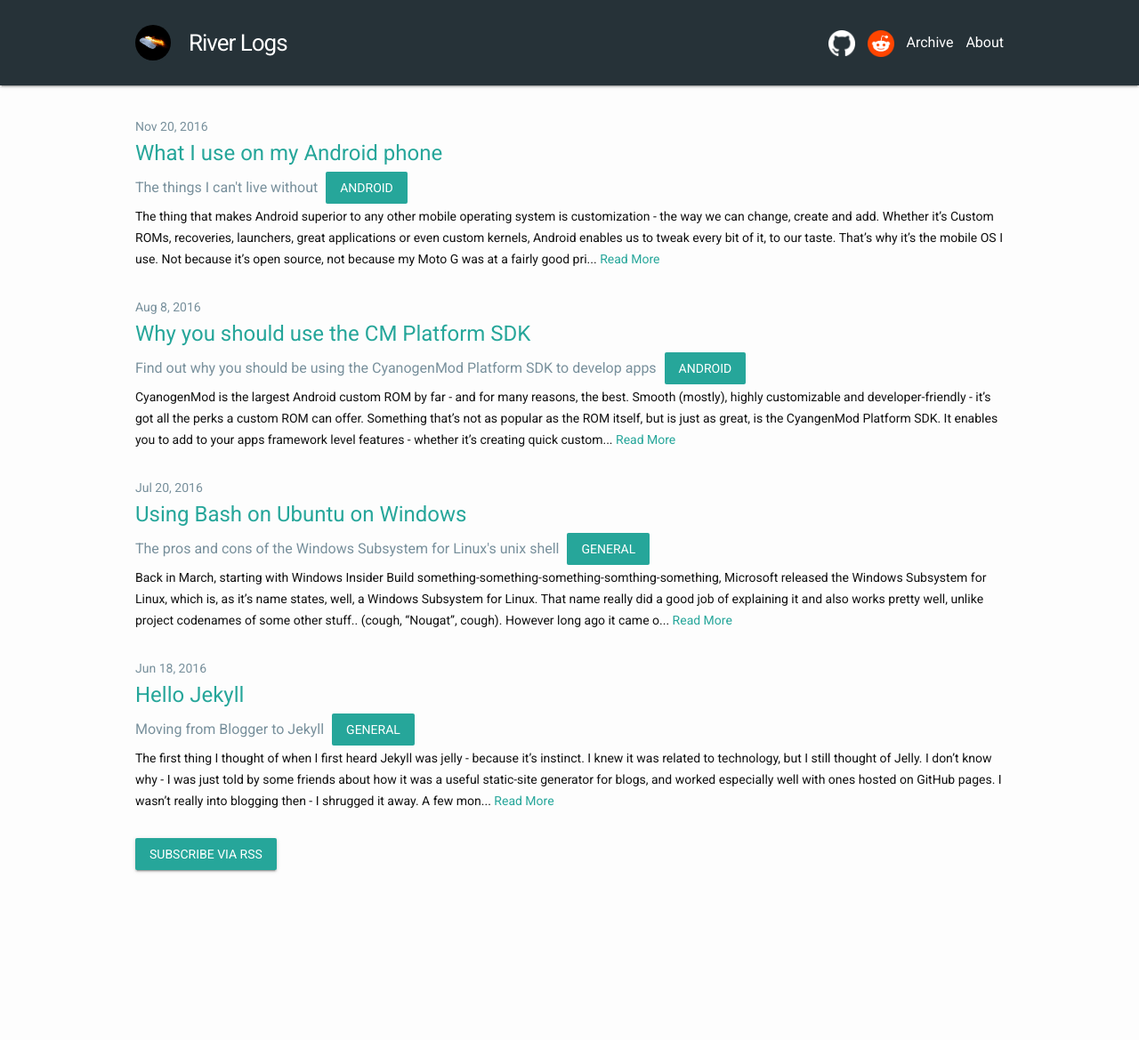
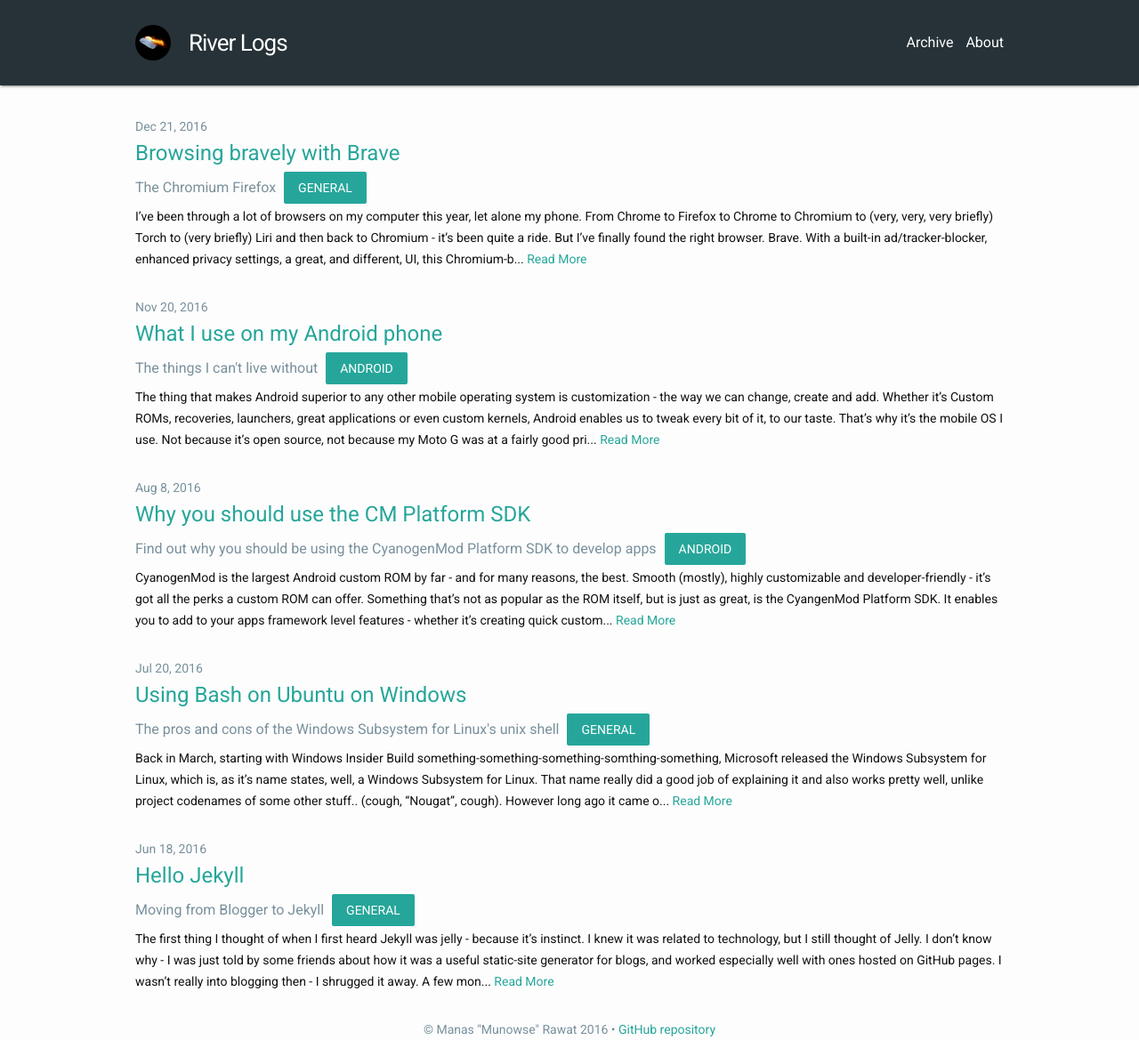
Before and after one commit to manasrawat/manasrawat.github.io, a Jekyll site: the page built from index.html, in a window 1280 px wide and 1169 px high. Shown: the whole window at 89% size. Built offline with Jekyll 4.4.1, drawn with Linux system fonts in a browser that asks for light colours; nearby versions of some CDN libraries.

Commit message:
Post on Brave browser; minor UI changes

```diff
--- a/_includes/footer.html
+++ b/_includes/footer.html
@@ -1,13 +1,7 @@
 <footer>
 
-  <p class="rss-subscribe" style="margin:30px">
-  <a href="{{ "/feed.xml" | prepend: site.baseurl }}">
-    <button
-	class="mdl-button mdl-js-button mdl-button--raised mdl-js-ripple-effect"
-	style="background-color: #26a69a; color:#ffffff">
-	Subscribe via RSS
-	</button>
-  </a>
+  <p style="margin:30px; text-align: center; color: #78909C">
+	</small>© Manas "Munowse" Rawat 2016 • <a href="https://github.com/munowse/munowse.github.io">GitHub repository</a></small>
   </p>
 
 </footer>
--- a/_includes/header.html
+++ b/_includes/header.html
@@ -4,8 +4,8 @@
   <div class="my-wrapper">
 
 	<div style="display: inline-flex; align-items:center;" class="title-wrap">
-		<a href="https://plus.google.com/+ManasMRawat">
-			<img src="/res/munowse.png" title="+ManasMRawat" style="margin-right: 20px; height: 40px; border-radius: 50%;"/>
+		<a href="https://github.com/munowse">
+			<img src="/res/munowse.png" title="My GitHub" style="margin-right: 20px; height: 40px; border-radius: 50%;"/>
 		</a>
 		<a class = "site-title" href="{{ site.baseurl }}/">{{ site.title }}</a>
 	</div>
@@ -14,12 +14,6 @@
 
 		<!--desktop navigation-->
 		<div class="nav-desktop">
-			<a href="https://github.com/munowse">
-				<img src="/res/github.png" title="munowse" style="margin-right: 10px; height: 30px"/>
-			</a>
-			<a href="https://reddit.com/user/MowseDatCodez">
-				<img src="/res/reddit.webp" title="u/MowseDatCodez" style="margin-right: 10px; height: 30px"/>
-			</a>
 			<a href="/posts-archive">
 				<span class="nav-item" style="margin-right: 10px;">Archive</span>
 			</a>
@@ -34,12 +28,6 @@
 				<i class="material-icons">more_vert</i>
 			</button>
 			<ul class="mdl-menu mdl-menu--bottom-right mdl-js-menu" for="menu">
-				<a href="https://github.com/munowse">
-					<li class="mdl-menu__item">GitHub</li>
-				</a>
-				<a href="https://reddit.com/u/MowseDatCodez">
-					<li class="mdl-menu__item">Reddit</li>
-				</a>
 				<a href="/posts-archive">
 					<li class="mdl-menu__item">Archive</li>
 				</a>
--- /dev/null
+++ b/_posts/2016-12-21-browsing-bravely-with-brave.markdown
@@ -0,0 +1,16 @@
+---
+layout: post
+title:  "Browsing bravely with Brave"
+date:   2016-12-21 00:00:00 +0000
+category: general
+description: "The Chromium Firefox"
+---
+I've been through a lot of browsers on my computer this year, let alone my phone. From Chrome to Firefox to Chrome to Chromium to (very, very, very briefly) Torch to (very briefly) Liri and then back to Chromium - it's been quite a ride. But I've finally found the right browser. Brave.
+<br>
+<br>
+<img style="display: block; height: 150px; margin: auto" src="/res/posts_res/brave.png"/>
+<br>
+With a built-in ad/tracker-blocker, enhanced privacy settings, a great, and different, UI, this Chromium-based browser is everything anyone could possible want of a browser. Being in beta phase, it would be expected to have a couple of rough edges - but so far, all I've noticed is a startup delayed by a second or two alone, and (admittedly) a bit of lag with YouTube. The app lives up to it's status of being fast, saving time and protecting your online privacy and security. In fact, the browser won my over so much that I even installed it on my phone and tablet (basically native Chromium on those devices **in design**, however). Another problem is that wikitext and code-formatted text appear... stretched out a bit too much. Hopefully that'll be fixed soon - I myself would contribute if one of my languages of proficiency was JavaScript (what the laptop version of Brave's mostly written in: GitHub link [here](https://github.com/brave/browser-laptop)).
+<br>
+<br>
+Another reason why I prefer Brave is because, it's very different from any other browser based on Chromium. For users of Firefox specifically, Brave can be described as "the Chromium Firefox". Anyway - I would highly recommend Brave to anyone - specifically PC users. Happy browsing. Oh - and get it [here](https://brave.com).
```
Also changed, not shown: res/github.png (deleted), res/posts_res/brave.png (added), res/reddit.webp (deleted).
